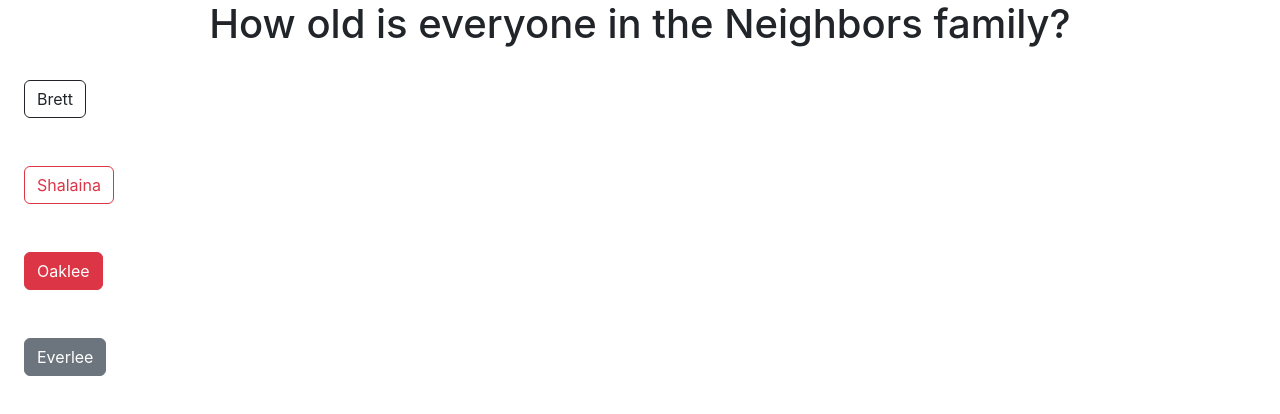
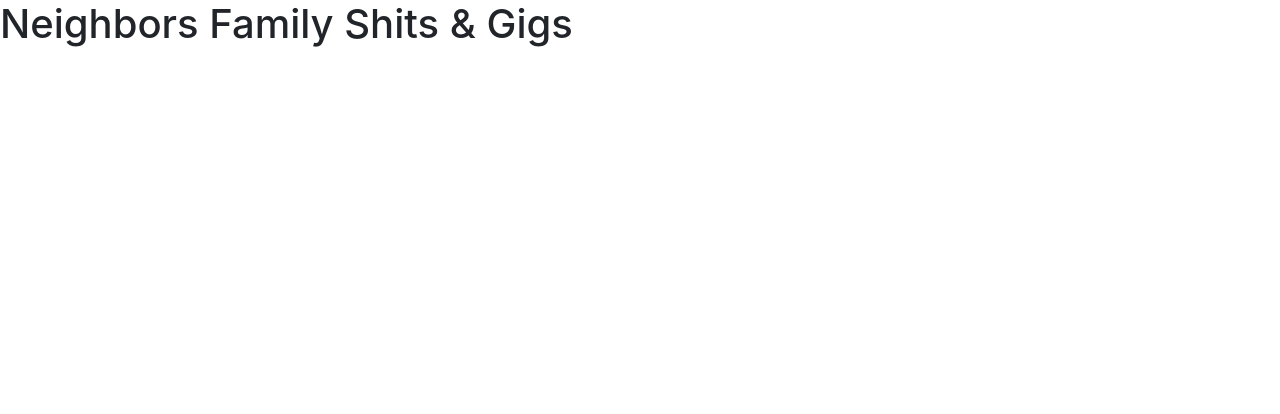
Before and after one commit to bneighbs6/engineering-playground, a React (Create React App) app: page / in a window 1280 px wide. Shown: the top 414 px of the page. Built offline with nearby package versions, Linux system fonts and the light colour scheme; no server answers.

Commit message:
Added react-router-dom library, added routes to app.js, added Home.jsx component. Modifid Brett.jsx and Shalaina.jsx

```diff
--- a/package.json
+++ b/package.json
@@ -8,6 +8,7 @@
     "@testing-library/user-event": "^13.5.0",
     "react": "^18.2.0",
     "react-dom": "^18.2.0",
+    "react-router-dom": "^6.22.0",
     "react-scripts": "5.0.1",
     "web-vitals": "^2.1.4"
   },
--- a/src/App.js
+++ b/src/App.js
@@ -1,10 +1,12 @@
 import './App.css';
 import Header from './Components/Header';
+import Home from './Components/Home';
 import Brett from './Components/Brett';
 import Shalaina from './Components/Shalaina';
 import Oaklee from "./Components/Oaklee"
 import Everlee from './Components/Everlee';
-import React, {useState} from "react"
+import React, { useState } from "react"
+import { BrowserRouter as Router, Routes, Route } from 'react-router-dom';
 
 
 function App() {
@@ -28,15 +30,26 @@ const handleClick = (component) => {
       setAge({ ...age, [component]: age[component] + 1 });
     }
 
+// Wrapping everything we return within a <Router> component
+// Once you have a <Router> in place, you can use <Route> components to
+// render or hide components based on the URL path.
+
+// Wrapping a component with <Route> is similar to wrapping it in an if
+// statement. If the URL matches the path property of the route, the component will
+// be rendered.
+
   };
   return (
-    <div>
-      <Header />
-      <Brett
+    <Router>
+      <Routes>
+        <Route element={<Header />} />
+        <Route exact={true} path="/" element={<Home />} />
+        <Route path="/brett" element={<Brett
           age={age.brett}
           message={message.brett}
           handleBrettClick={() => handleClick("brett")}
-      />
+        />} />
+        {/*
           <Shalaina
           age={age.shalaina}
           message={message.shalaina}
@@ -52,7 +65,12 @@ const handleClick = (component) => {
           message={message.everlee}
           handleEverleeClick={() => handleClick("everlee")}
         />
-    </div>
+        */}
+
+      </Routes>
+
+    </Router>
+
 
   );
 }
--- a/src/Components/Brett.jsx
+++ b/src/Components/Brett.jsx
@@ -10,7 +10,7 @@ function Brett({ handleBrettClick, message, age }) {
             // setIsLoading(true);
             const response = await fetch("https://jsonplaceholder.typicode.com/albums/1/photos");
             const photofromAPI = await response.json();
-            setPhoto(photofromAPI[0]);
+            setPhoto(photofromAPI[4]);
             // setIsLoading(false);
         }
 
@@ -28,6 +28,7 @@ function Brett({ handleBrettClick, message, age }) {
                     <>
                         <p>Brett is {age} years old.</p>
                         {<img src={photo.url} alt={photo.title} />}
+                        <p className="my-3">Put whatever I want here.</p>
                     </>
                 )}
             </div>
--- /dev/null
+++ b/src/Components/Home.jsx
@@ -0,0 +1,9 @@
+import React from "react";
+
+function Home() {
+    return (
+            <h1>Neighbors Family Shits & Gigs</h1>
+    )
+}
+
+export default Home;
--- a/src/Components/Shalaina.jsx
+++ b/src/Components/Shalaina.jsx
@@ -5,7 +5,7 @@ function Shalaina({ message, handleShalainaClick, age }) {
     const [isLoading, setIsLoading] = useState(true);
 
     useEffect(() => {
-        // creating an asynch function to handle fetch call to jsonplaceholder
+        // creating an async function to handle fetch call to jsonplaceholder for a photo
                 async function loadPhoto() {
                     // make isLoading state = true
                     setIsLoading(true);
```
Also changed, not shown: 1 other file (tests, documents, lock files or other folders). Lines whose indentation alone changed are shown as unchanged.
